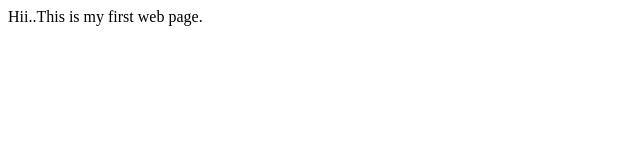
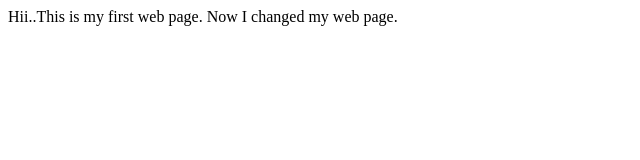
Before and after one commit to Tharindri/FirstWeb, a plain HTML site: page index.html in a window 1280 px wide. Shown: the whole page, without its empty margins (0-640 px from the left). Drawn offline with Linux system fonts and the light colour scheme.

Commit message:
change body in index.html

```diff
--- a/index.html
+++ b/index.html
@@ -10,7 +10,9 @@ My first Project
 </head>
 <body>
 <div>
-<p>Hii..This is my first web page.</p>
+<p>Hii..This is my first web page.
+Now I changed my web page.
+</p>
 
 </div>
 
```
